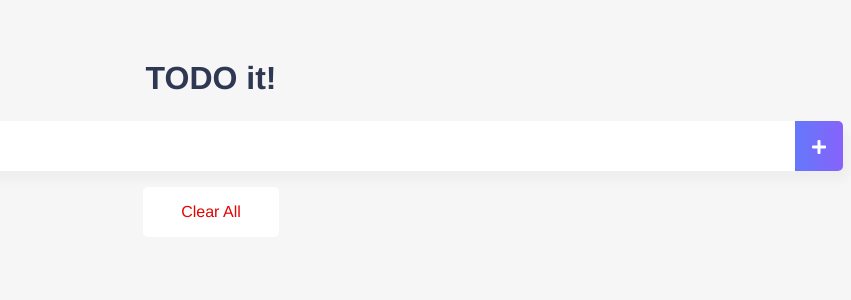
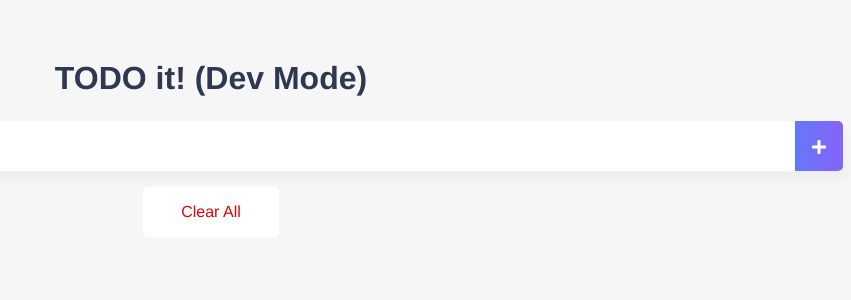
Before and after one commit to mysoyul/Vue3_TodoApp-TS, a Vue app: page / in a window 1280 px wide. Shown: the top 300 px of the page, without its empty margins (429-1280 px from the left). Built offline with nearby package versions, Linux system fonts and the light colour scheme.

Commit message:
env file add

```diff
--- a/src/common/http-common.ts
+++ b/src/common/http-common.ts
@@ -1,7 +1,9 @@
 import axios, { AxiosInstance } from "axios"
 
+const APIURL = process.env.VUE_APP_APIURL
+
 const apiClient: AxiosInstance = axios.create({
-    baseURL: "http://localhost:4500/api",
+    baseURL: APIURL, //"http://localhost:4500/api",
     headers: {
         "Content-type": "application/json",
     },
--- a/src/components/TodoHeader.vue
+++ b/src/components/TodoHeader.vue
@@ -1,7 +1,7 @@
 <template>
     <div>
         <header>
-            <h1>TODO it!</h1>
+            <h1>TODO it! ({{ mode }})</h1>
         </header>
     </div>
 </template>
@@ -11,9 +11,8 @@ import { defineComponent } from 'vue'
 
 export default defineComponent({
     setup() {
-
-
-        return {}
+        const mode = process.env.VUE_APP_TITLE
+        return { mode }
     }
 })
 </script>
```
